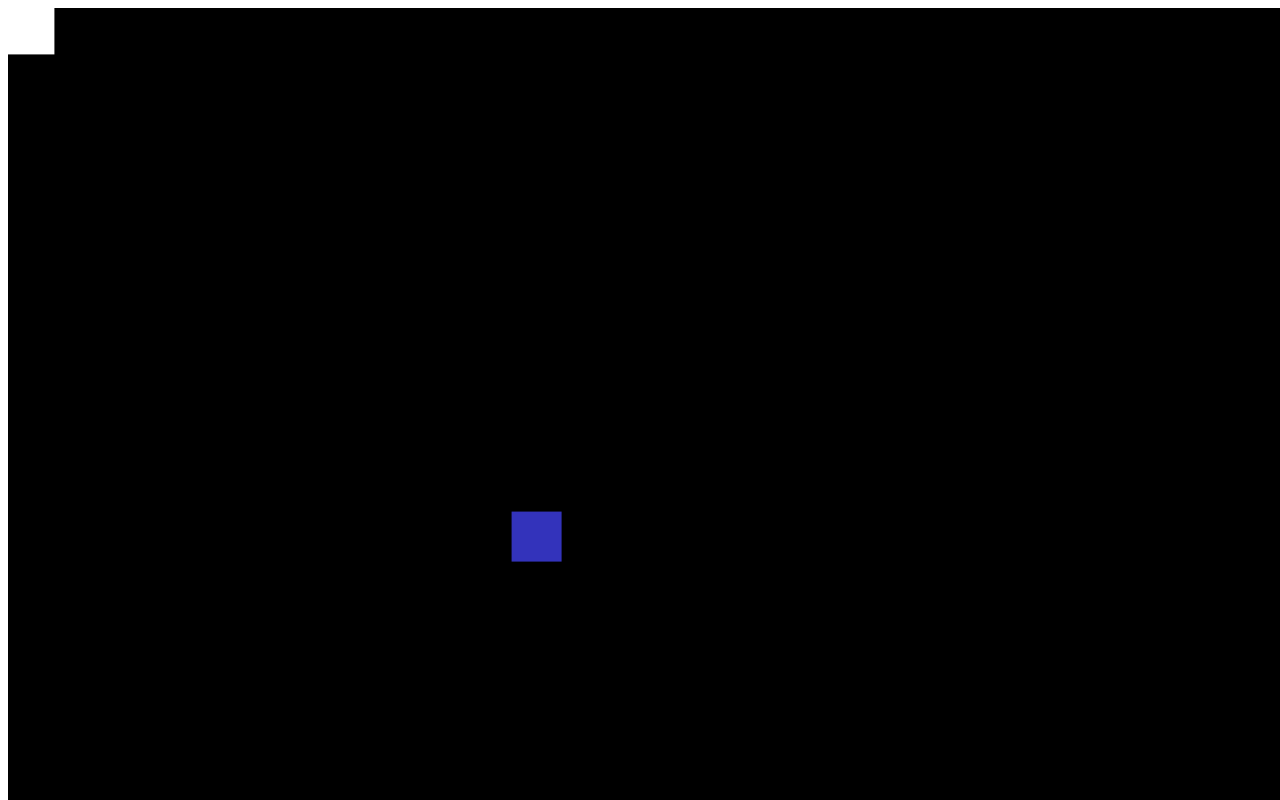
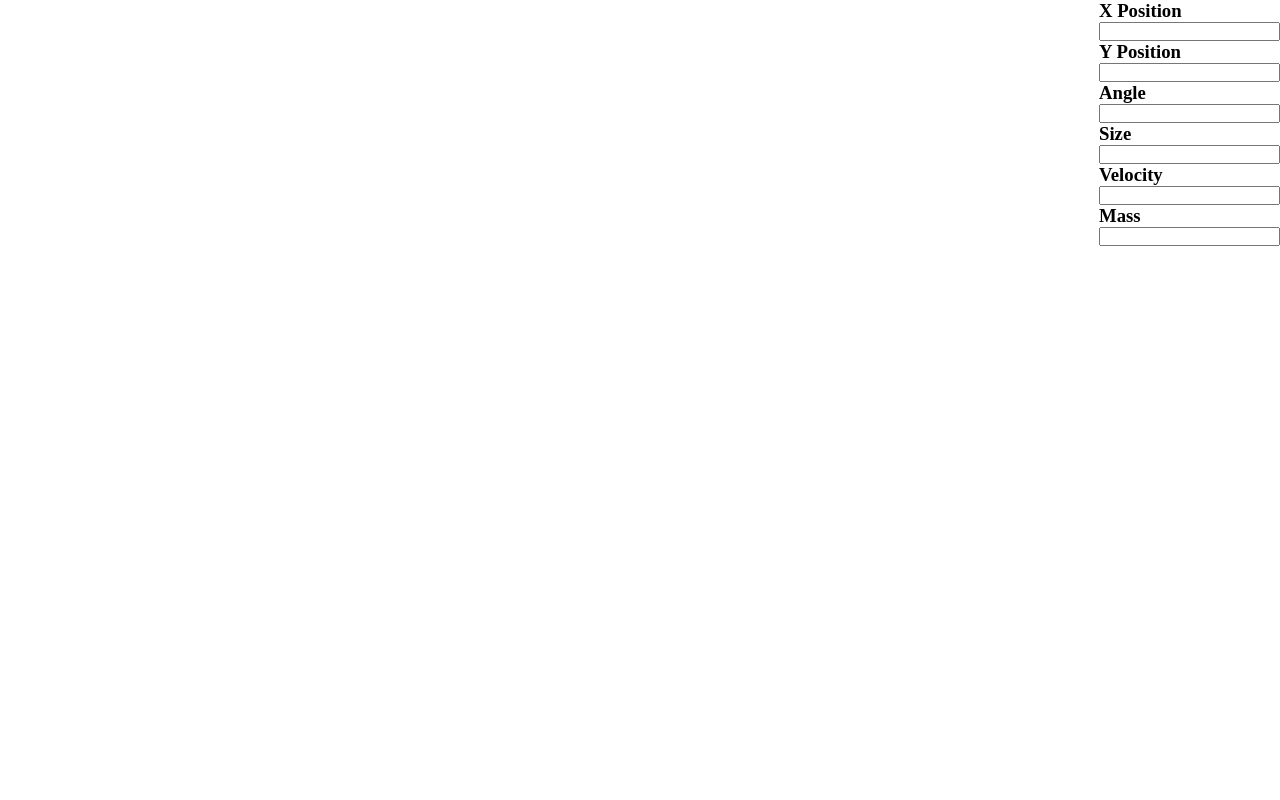
Before and after one commit to BradleySauln/Asteroid, a website: page asteroid.html in a window 1280 px wide. Shown: the top 800 px of the page. Drawn offline with Linux system fonts and the light colour scheme.

Commit message:
updating asteroid stuff

```diff
--- a/asteroid.html
+++ b/asteroid.html
@@ -11,10 +11,19 @@ stop and start buttons, lines showing their path ot trajectory. -->
 		#control {
 			position: absolute;
 			right: 0px;
-			width: 200px;
-			height: 100%;
 			background-color: #fff;
+			top:0px;
 
+		}
+		input {
+			display:block;
+		}
+		* {
+			padding:0;
+			margin:0;
+		}
+		body, html {
+			overflow:hidden;
 		}
 	</style>
 	<script>
@@ -167,6 +176,16 @@ stop and start buttons, lines showing their path ot trajectory. -->
 		canvas.width = window.innerWidth;
 		canvas.height = window.innerHeight;
 
+		canvas.addEventListener('click', function (event) {
+
+			var x = event.clientX,
+				y = event.clientY;
+
+			ctx.fillStyle = '#fec';
+			ctx.fillRect(x, y, 100, 100);
+
+		});
+
 		function drawBackground () {
 
 		ctx.fillStyle = '#000';
@@ -269,7 +288,9 @@ stop and start buttons, lines showing their path ot trajectory. -->
 		}
 	}
 
-	start();
+
+
+	// start();
 
 	});
 
@@ -277,7 +298,6 @@ stop and start buttons, lines showing their path ot trajectory. -->
 </head>
 <body>
 	<canvas id='canvas'></canvas>
-	<div id="generateAsteroid">
 	</div>
 
 	<div id="control">
```
